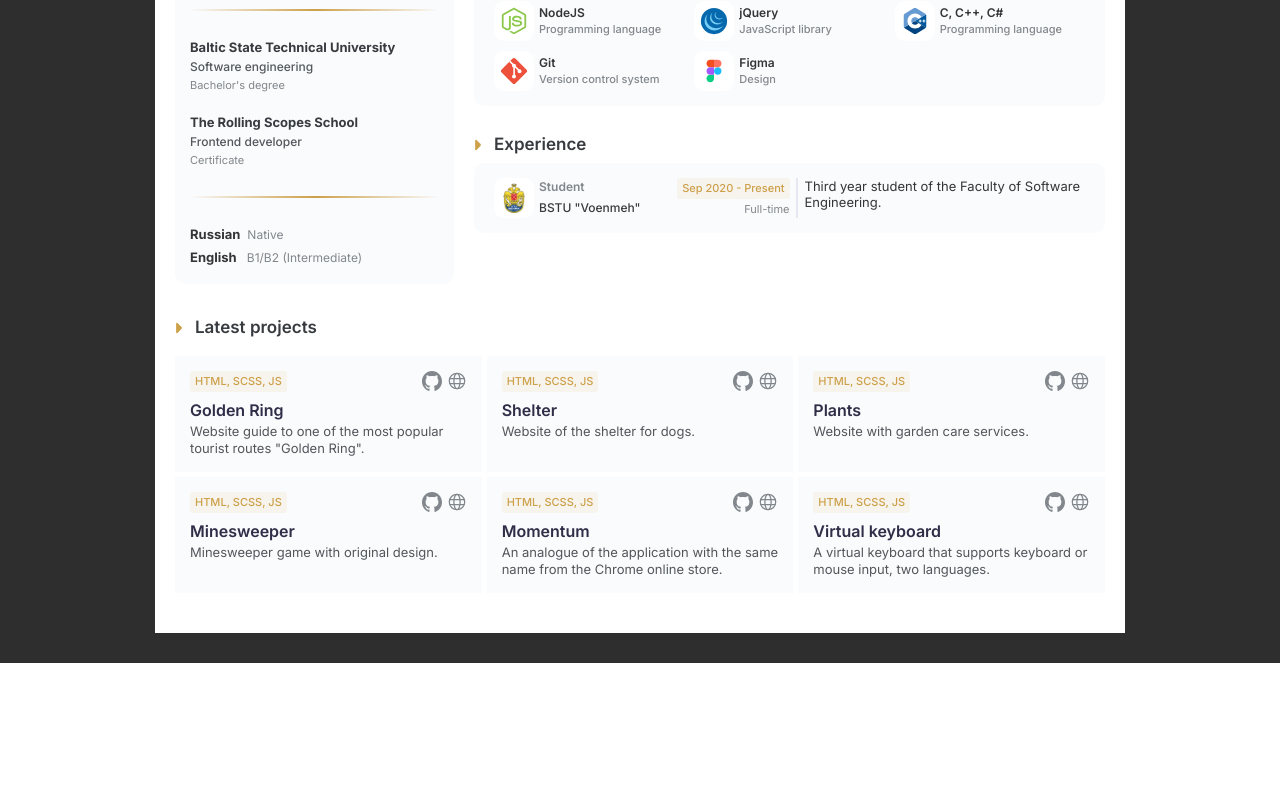
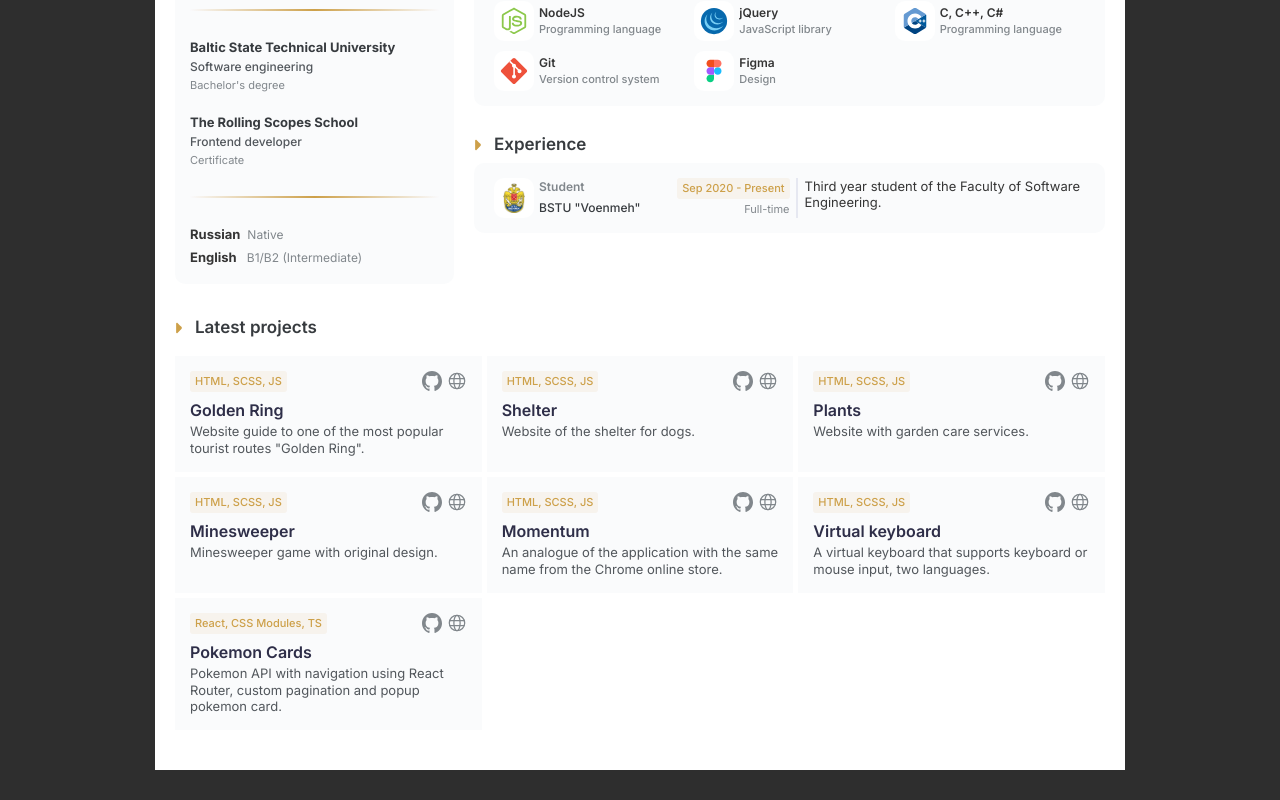
Before and after one commit to FreightDH/cv, a React (Create React App) app in the folder cv/: page / in a window 1280 px wide. Shown: the part 524-1324 px from the top of the page. Before the commit the page ends 1187 px from the top, so only its background shows below. Built offline with nearby package versions, Linux system fonts and the light colour scheme.

Commit message:
feat: add new project, pokemon cards

```diff
--- a/cv/src/components/Projects/projectsInfo.ts
+++ b/cv/src/components/Projects/projectsInfo.ts
@@ -47,6 +47,14 @@ const projectsInfo = [
     repository: 'https://github.com/FreightDH/virtual-keyboard',
     deploy: 'https://freightdh.github.io/virtual-keyboard/virtual-keyboard/',
   },
+  {
+    id: 7,
+    stack: 'React, CSS Modules, TS',
+    title: 'Pokemon Cards',
+    description: 'Pokemon API with navigation using React Router, custom pagination and popup pokemon card.',
+    repository: 'https://github.com/FreightDH/rss-react/tree/main',
+    deploy: 'https://freightdh-react-routing.netlify.app',
+  },
 ];
 
 export default projectsInfo;
```
